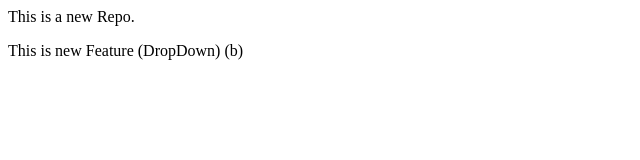
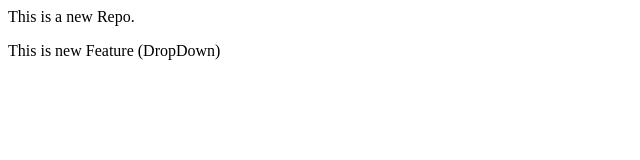
Before and after one commit to arslanali000/LocalRepo, a plain HTML site: page Index.html in a window 1280 px wide. Shown: the full height of the page, 0-640 px from the left. Drawn offline with Linux system fonts and the light colour scheme.

Commit message:
Line Added

```diff
--- a/Index.html
+++ b/Index.html
@@ -1,2 +1,2 @@
 <p>This is a new Repo.</p>
-<p>This is new Feature (DropDown) (b)</p>
+<p>This is new Feature (DropDown)</p>
```
